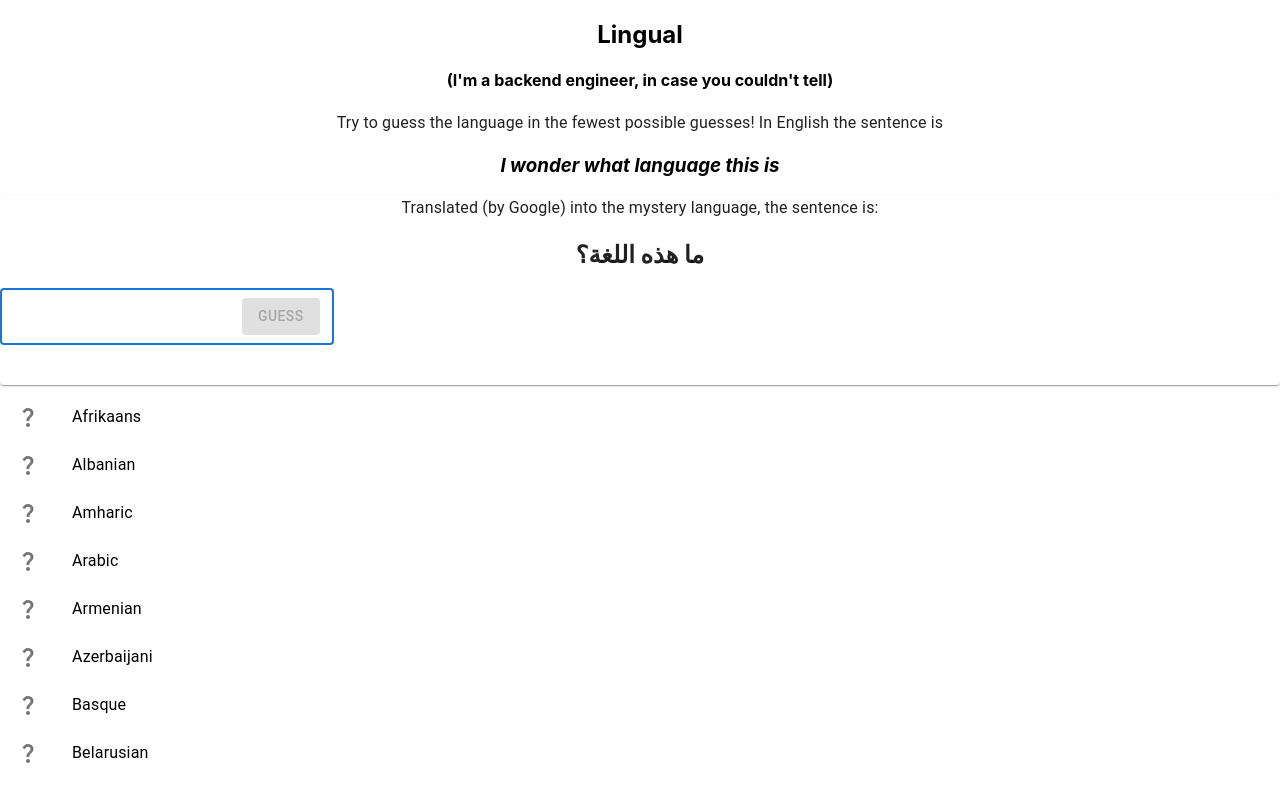
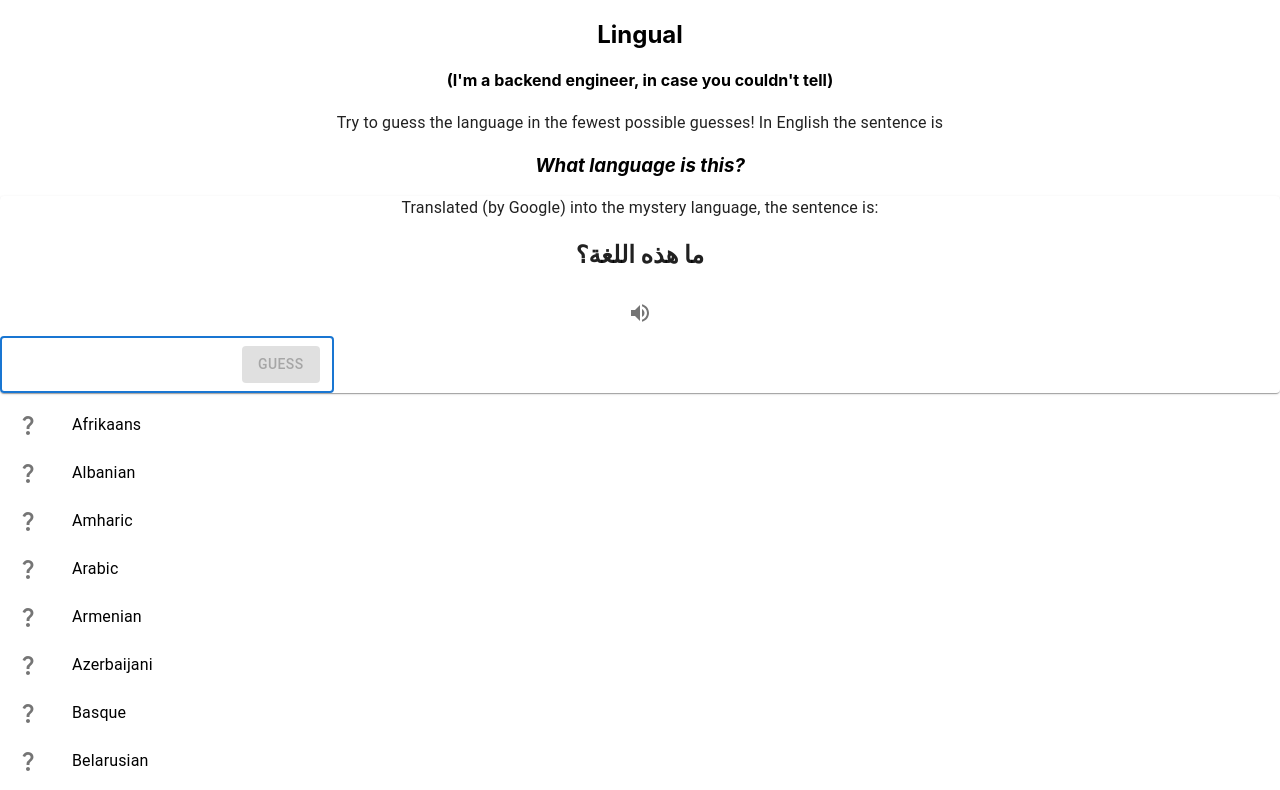
Before and after one commit to kareanra/lingual, a React (Create React App) app: page / in a window 1280 px wide. Shown: the top 790 px of the page. Built offline with nearby package versions, Linux system fonts and the light colour scheme.

Commit message:
Audio clips

```diff
--- a/src/AppContainer.tsx
+++ b/src/AppContainer.tsx
@@ -4,6 +4,7 @@ import { Box } from "@mui/system"
 import JSConfetti from "js-confetti"
 import moment from "moment"
 import { useState } from "react"
+import AudioClipPlayer from "./AudioClipPlayer"
 import translationsJson from "./translations.json"
 
 export const AppContainer = () => {
@@ -93,7 +94,7 @@ export const AppContainer = () => {
             <Typography color="textPrimary">
                 Try to guess the language in the fewest possible guesses! In English the sentence is
             </Typography>
-            <h3><i>I wonder what language this is</i></h3>
+            <h3><i>What language is this?</i></h3>
         </Box>
 
         {sentence ?
@@ -102,6 +103,9 @@ export const AppContainer = () => {
                     Translated (by Google) into the mystery language, the sentence is:
                 </Typography>
                 <h2>{sentence}</h2>
+                {audioPlayerShowing &&
+                    <AudioClipPlayer language={answer} onError={() => setAudioPlayerShowing(false)} />
+                }
                 {solved ? <h2>{answerName}</h2> :
                     <FormGroup row>
                         <TextField
@@ -125,13 +129,6 @@ export const AppContainer = () => {
                         />
                     </FormGroup>
                 }
-                <br/>
-                {/* <FormGroup row>
-                    {audioPlayerShowing &&
-                        <AudioClipPlayer language={answer} text={sentence} onAudioPlayerError={() => setAudioPlayerShowing(false)} />
-                    }
-                </FormGroup> */}
-                <br/>
             </Paper>
         :
             <Paper>
--- a/src/AudioClipPlayer.tsx
+++ b/src/AudioClipPlayer.tsx
@@ -1,19 +1,31 @@
-import ReactAudioPlayer from "react-audio-player"
+import { VolumeUp } from "@mui/icons-material";
+import { IconButton } from "@mui/material";
 
 interface AudioClipPlayerProps {
     language: string
-    text: string
-    onAudioPlayerError: () => void
+    onError: () => void
 }
 
-export const AudioClipPlayer = ({ language, text, onAudioPlayerError }: AudioClipPlayerProps) => {
-    const url = `https://translate.google.com/translate_tts?ie=UTF-8&tl=${language}-${language.toUpperCase()}&client=tw-ob&q=${encodeURIComponent(text)}`
+const AudioClipPlayer = ({ language, onError }: AudioClipPlayerProps) => {
+  const url = `http://s3.amazonaws.com/word-puzzles/${language}.mpga`
+  const audio = new Audio(url)
 
-    return (
-        <ReactAudioPlayer
-            src={url}
-            controls
-            onError={() => onAudioPlayerError()}
-        />
-    )
+  const playAudio = async () => {
+    try {
+      await audio.play()
+    } catch (err) {
+      console.log(err)
+    }
+  }
+
+  return (
+    <IconButton
+      aria-label="play"
+      onClick={() => playAudio()}
+      size="large">
+        <VolumeUp />
+    </IconButton>
+  )
 }
+
+export default AudioClipPlayer
--- a/src/api.ts
+++ b/src/api.ts
@@ -1,7 +1,7 @@
 import axios from 'axios'
 import QueryString from 'qs'
 
-const sentence = 'I wonder what language this is'
+const sentence = 'What language is this?'
 
 export type Language = {
     language: string
```
Also changed, not shown: src/translations.json (+1 -1 lines).
